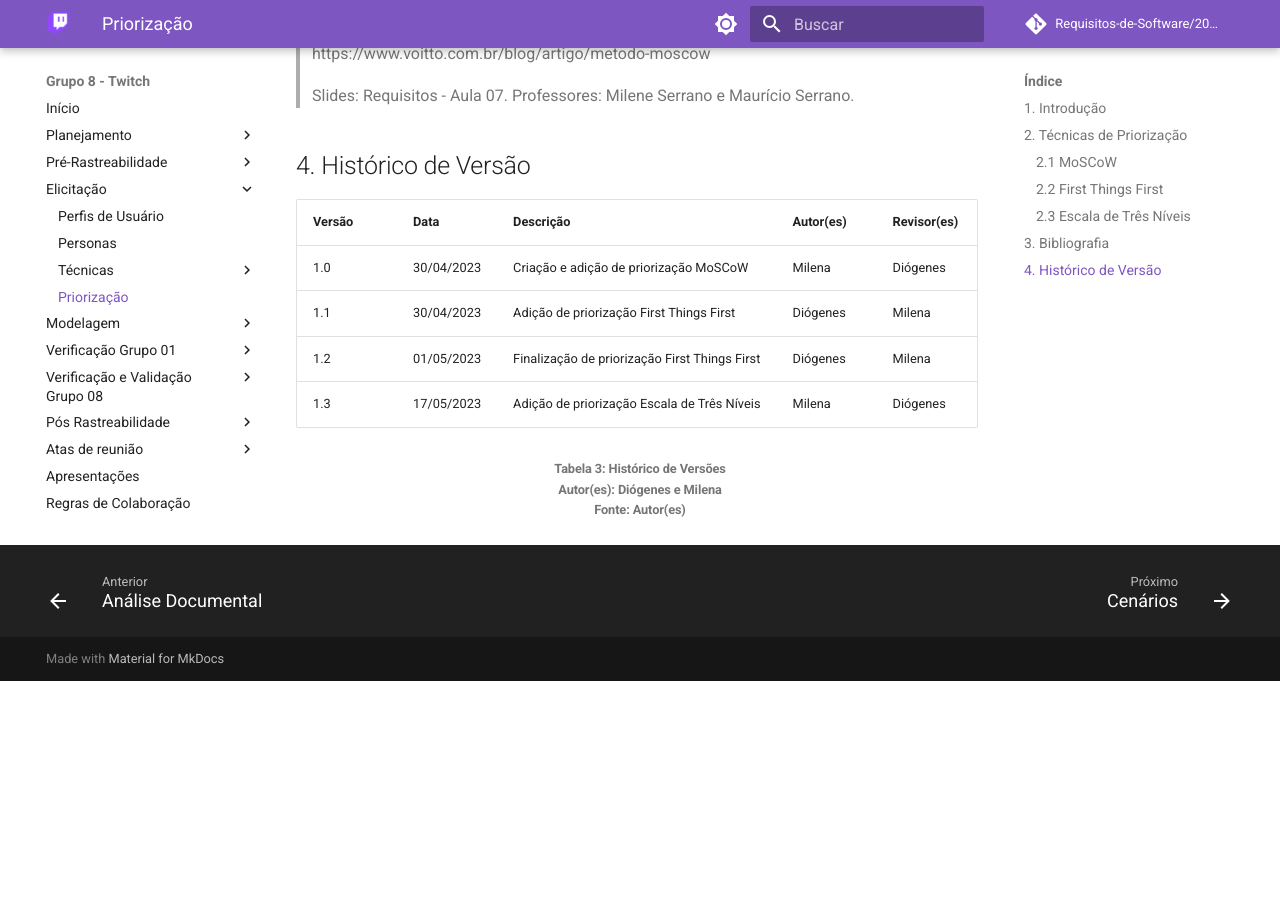
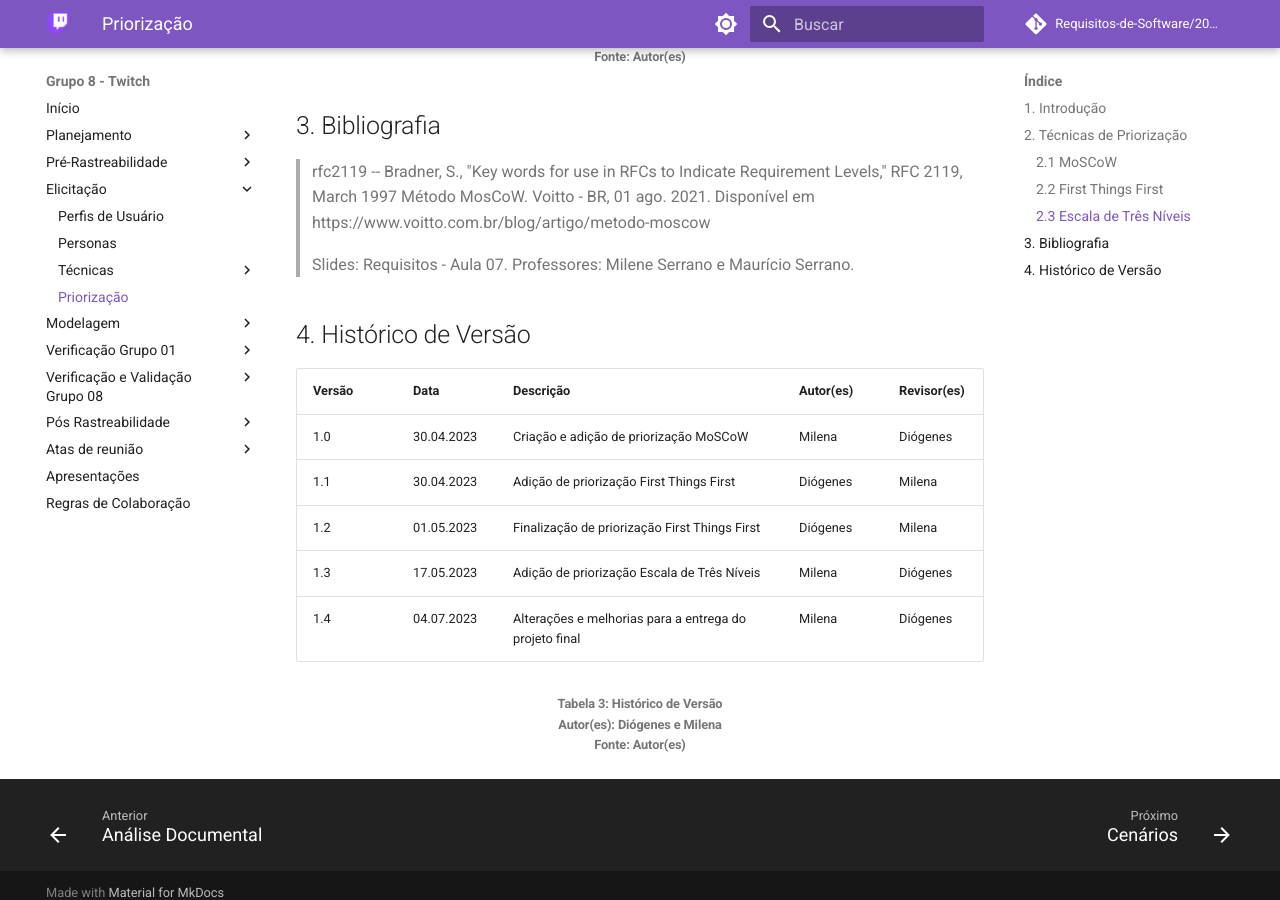
Before and after one commit to Requisitos-de-Software/2023.1-Twitch, an MkDocs documentation site: the page built from docs/elicitacao/priorizacao.md, in a window 1280 px wide and 900 px high, scrolled down 20143 px. Built offline with MkDocs 1.6.1 and Material for MkDocs 9.7.7, drawn with Linux system fonts in a browser that asks for light colours; comment, search, counter and statistics services are not loaded; before the commit the page ends 20824 px from its top, so only the background shows below that; some of the changed text lies outside the part shown.

Commit message:
melhorias entrega final priorizacao.md

```diff
--- a/docs/elicitacao/priorizacao.md
+++ b/docs/elicitacao/priorizacao.md
@@ -16,6 +16,11 @@
 - Should- Have: São requisitos importantes para o projeto porém não são considerados essencias como o anterior.
 - Could-Have: São requisitos que agregam valor ao projeto porém não são importantes para a conclusão.
 - Would/ Want/ Won't- Have: São os requisitos que não tem um impacto no projeto, com pouco retorno e em alguns casos não se enquadram no projeto.
+
+|**Participante**|**Papel**|
+|:--------------:|:-------:|
+| Diógenes | Persona |
+| Milena | Membro da Equipe de Desenvolvimento Ágil |
 
 Para priorização dos requisitos foi montado uma tabela com os requisitos elicitados anteriormente no projeto e sua devida priorização.
 
@@ -287,11 +292,12 @@
 ## 4. Histórico de Versão
 | Versão | Data | Descrição | Autor(es) | Revisor(es) |
 |---|---|---|---|---|
-| 1.0 | 30/04/2023 | Criação e adição de priorização MoSCoW | Milena | Diógenes |
-| 1.1 | 30/04/2023 | Adição de priorização First Things First| Diógenes | Milena |
-| 1.2 | 01/05/2023 | Finalização de priorização First Things First| Diógenes | Milena |
-| 1.3 | 17/05/2023 | Adição de priorização Escala de Três Níveis | Milena | Diógenes |
+| 1.0 | 30.04.2023 | Criação e adição de priorização MoSCoW | Milena | Diógenes |
+| 1.1 | 30.04.2023 | Adição de priorização First Things First| Diógenes | Milena |
+| 1.2 | 01.05.2023 | Finalização de priorização First Things First| Diógenes | Milena |
+| 1.3 | 17.05.2023 | Adição de priorização Escala de Três Níveis | Milena | Diógenes |
+| 1.4 | 04.07.2023 | Alterações e melhorias para a entrega do projeto final | Milena | Diógenes |
 
-<h6 align = "center"> Tabela 3: Histórico de Versões
+<h6 align = "center"> Tabela 3: Histórico de Versão
 <br>Autor(es): Diógenes e Milena
 <br>Fonte: Autor(es)</h6>
```
